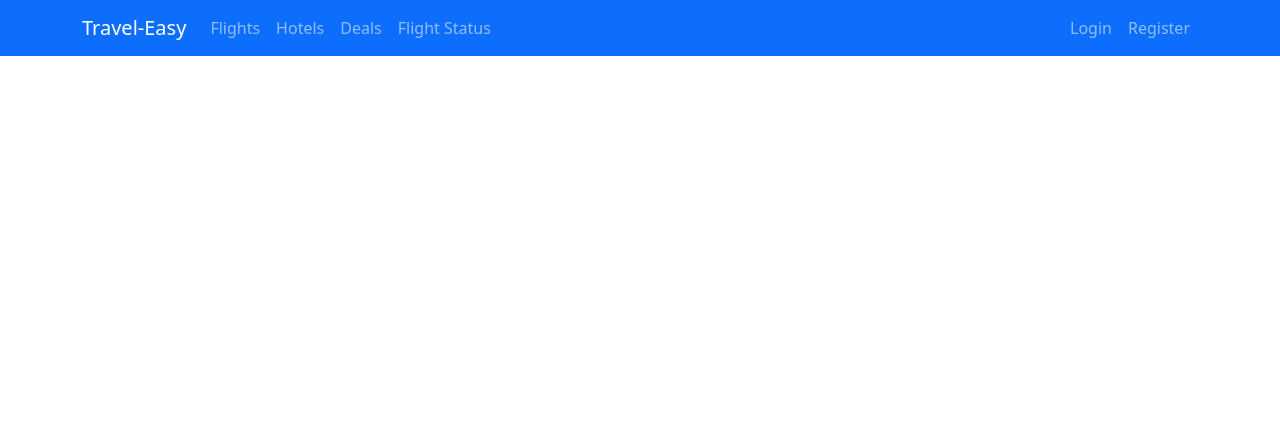
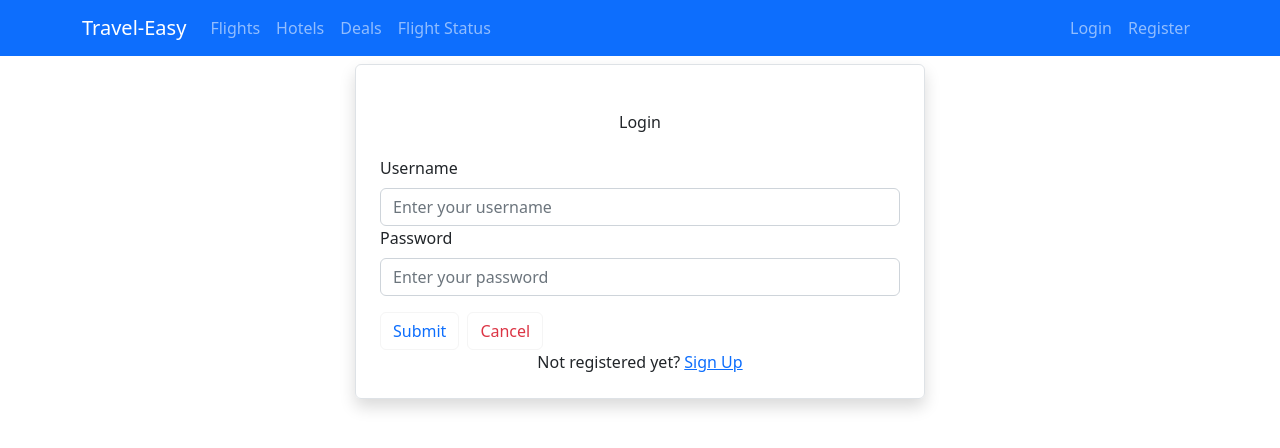
Before and after one commit to aoc38/Travel-Easy-frontend, a React (Create React App) app: page /loginuser/1 in a window 1280 px wide. Shown: the top 448 px of the page. Built offline with nearby package versions, Linux system fonts and the light colour scheme; what axios-oauth-client would draw is missing.

Commit message:
navigation to hotel after register

```diff
--- a/src/App.js
+++ b/src/App.js
@@ -35,7 +35,10 @@ function App() {
         <Routes>
           <Route exact path="/home" element={<Home />} />
           <Route exact path="/register" element={<AddUser />} />
+          <Route exact path="/register/:hotelId" element={<AddUser />} />
           <Route exact path="/loginuser" element={<LoginPage />} />
+          <Route exact path="/loginuser/:hotelId" element={<LoginPage />} />
+          <Route exact path="/" element={<SearchFlight />} />
           <Route exact path="/searchFlight" element={<SearchFlight />} />
           <Route exact path="/flightdetails/:id/:pc" element={<Flightdetails />} />
           <Route exact path="/bookform/:id/:pc" element={<BookForm />} />
@@ -47,6 +50,7 @@ function App() {
           <Route exact path="/deals" element={<SearchDeals />} />
           <Route exact path="/flightstatus" element={<FlightStatus />} />
           <Route exact path="/hotels" element={<SearchHotel />} />
+
           {/* <Route exact path="/hoteldetails/:id" element={<Hoteldetails />} /> */}
           <Route exact path="/dealsdetails/:id" element={<Dealsdetails />} />
           <Route exact path="/bookinghistorydeals/:id" element={<BookinghistoryDeals />} />
--- a/src/Users/AddUser.js
+++ b/src/Users/AddUser.js
@@ -2,10 +2,12 @@ import axios from 'axios';
 import React, { useState } from 'react';
 import { Link, useNavigate } from 'react-router-dom';
 import "./adduser.css";
+import { useParams } from 'react-router-dom';
 
 export default function AddUser() {
 
   let navigate = useNavigate();
+  let { hotelId } = useParams();
   // const [cards,setCards] = useState([]);
   // const {SetloggedInUser} = useContext(UserContext);
   const [user, setUser] = useState({
@@ -63,6 +65,7 @@ export default function AddUser() {
         // fetch if coming from flight or deal or
         let flightdata = JSON.parse(sessionStorage.getItem("flight-data"));
         let dealdata = JSON.parse(sessionStorage.getItem("deal-data"));
+        let hoteldata = JSON.parse(sessionStorage.getItem("hotel-data"));
         let passengerCount = JSON.parse(sessionStorage.getItem("passenger-count"));
         if (flightdata !== null) {
           //go to flight details page
@@ -74,6 +77,11 @@ export default function AddUser() {
           navigate(`/usermiles/${dealdata.id}/${passengerCount}`);
           sessionStorage.removeItem("deal-data");
           sessionStorage.removeItem("passenger-count");
+        }
+        else if (hoteldata !== null) {
+          navigate(`/hotelbooking/${hoteldata.checkInDate}/${hoteldata.checkOutDate}/${hoteldata.guestsCount}/${hoteldata.roomCount}/${hotelId}`);
+          //navigate(`/hote/${hoteldata.id}/${passengerCount}`);
+          sessionStorage.removeItem("hotel-data");
         }
         else {
           // go to search page
--- a/src/Users/LoginPage.js
+++ b/src/Users/LoginPage.js
@@ -7,7 +7,8 @@ import { useParams } from 'react-router-dom';
 export default function LoginPage() {
   let navigate = useNavigate();
   // const {SetloggedInUser} = useContext(UserContext);
-  let {hotelId} = useParams();
+  let { hotelId } = useParams();
+  let ishotelIdAvailable = hotelId !== undefined ? true : false;
 
   const [loginData, setLoginData] = useState({
     username: "",
@@ -105,7 +106,18 @@ export default function LoginPage() {
             <div className="text-center">
               Not registered yet?{" "}
               <span className="link-primary">
-                <Link to={"/register"}>Sign Up </Link>
+                {ishotelIdAvailable ?
+                  <Link to={
+                    {
+                      pathname: `/register/${hotelId}`
+                    }
+                  }
+                  >Sign Up </Link>
+                  :
+
+                  <Link to={"/register"}>Sign Up </Link>
+                }
+                {/* <Link to={"/register"}>Sign Up </Link> */}
               </span>
             </div>
 
```
